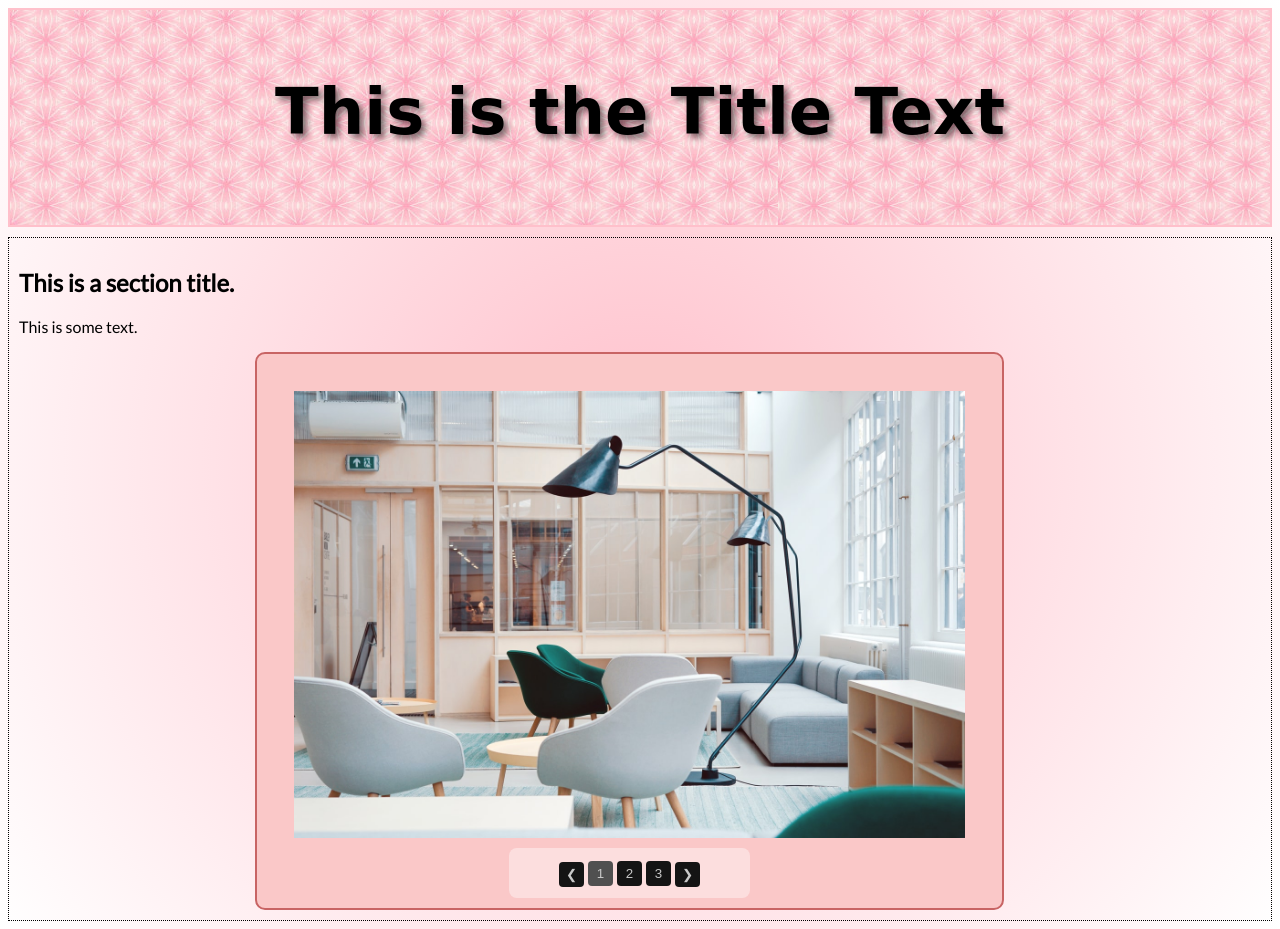
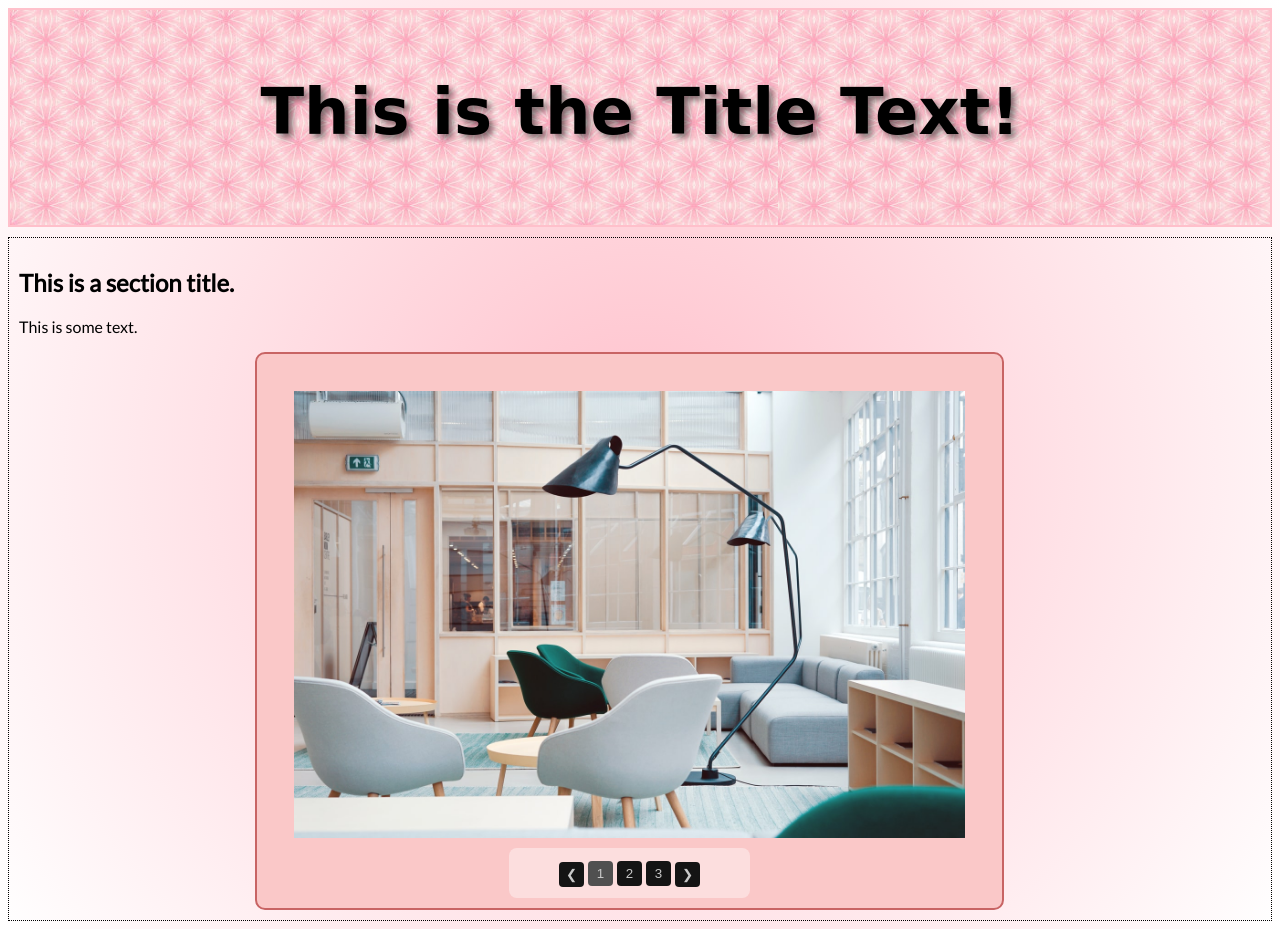
Before and after one commit to sierramemorial/sierramemorial.github.io, a plain HTML site: page index.html in a window 1280 px wide. Drawn offline with Linux system fonts and the light colour scheme; a web font is replaced by a local one.

Commit message:
Changed title

```diff
--- a/index.html
+++ b/index.html
@@ -15,7 +15,7 @@
 
 <body>
 <div class="title-wrapper">
-  <h1 class="title_text">This is the Title Text</h1>
+  <h1 class="title_text">This is the Title Text!</h1>
 </div>
 
 <div class="body-wrapper">
```
